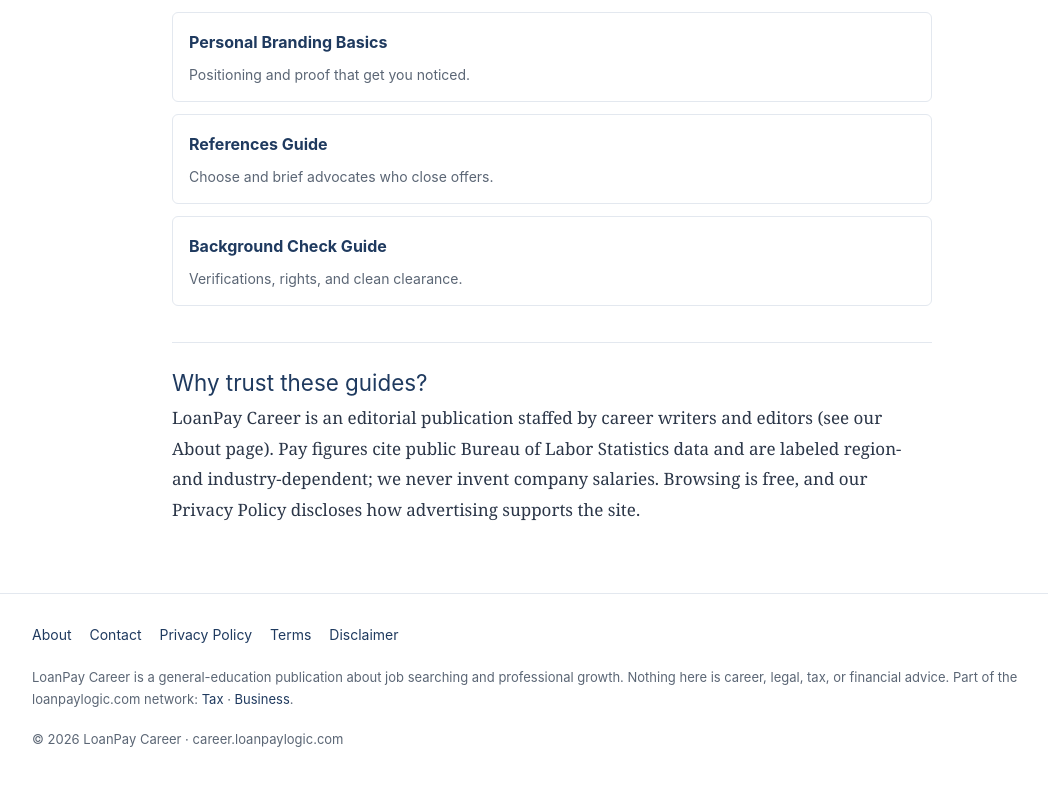
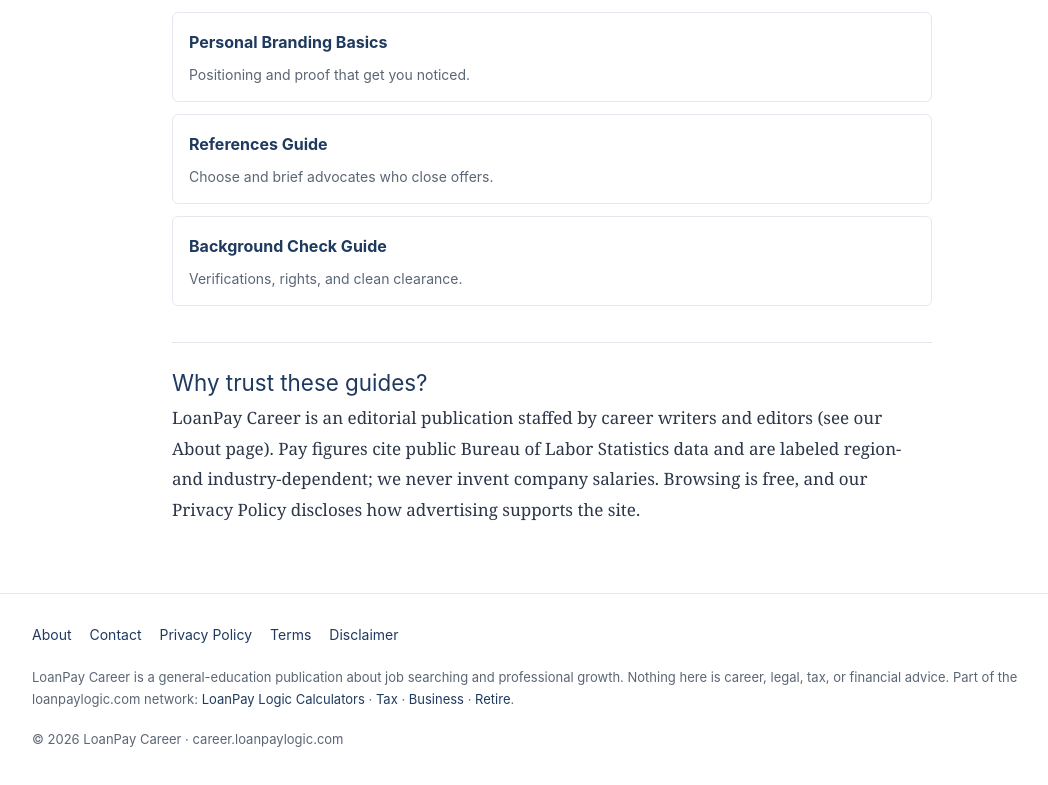
Before and after one commit to zixiangyang0-rgb/loanpay-career, a Next.js app: page / in a window 1280 px wide. Shown: the part 3130-3915 px from the top of the page, without its empty margins (88-1136 px from the left). Built offline with nearby package versions, Linux system fonts and the light colour scheme.

Commit message:
feat: add AdSense meta verification and network footer links

```diff
--- a/app/layout.tsx
+++ b/app/layout.tsx
@@ -27,6 +27,9 @@ export const metadata: Metadata = {
       "Practical career guides on resumes, interviews, offers, and growth. Plain-English job-search education you can act on this week.",
   },
   robots: { index: true, follow: true },
+  other: {
+    "google-adsense-account": "ca-pub-4906207495792820",
+  },
 };
 
 const NAV = [
@@ -116,12 +119,20 @@ export default function RootLayout({ children }: { children: React.ReactNode })
               LoanPay Career is a general-education publication about job searching and professional
               growth. Nothing here is career, legal, tax, or financial advice. Part of the
               loanpaylogic.com network:{" "}
+              <a href="https://loanpaylogic.com" style={{ color: "#1f3a5f" }}>
+                LoanPay Logic Calculators
+              </a>{" "}
+              ·{" "}
               <a href="https://tax.loanpaylogic.com" style={{ color: "#1f3a5f" }}>
                 Tax
               </a>{" "}
               ·{" "}
               <a href="https://business.loanpaylogic.com" style={{ color: "#1f3a5f" }}>
                 Business
+              </a>{" "}
+              ·{" "}
+              <a href="https://retire.loanpaylogic.com" style={{ color: "#1f3a5f" }}>
+                Retire
               </a>
               .
             </p>
```
